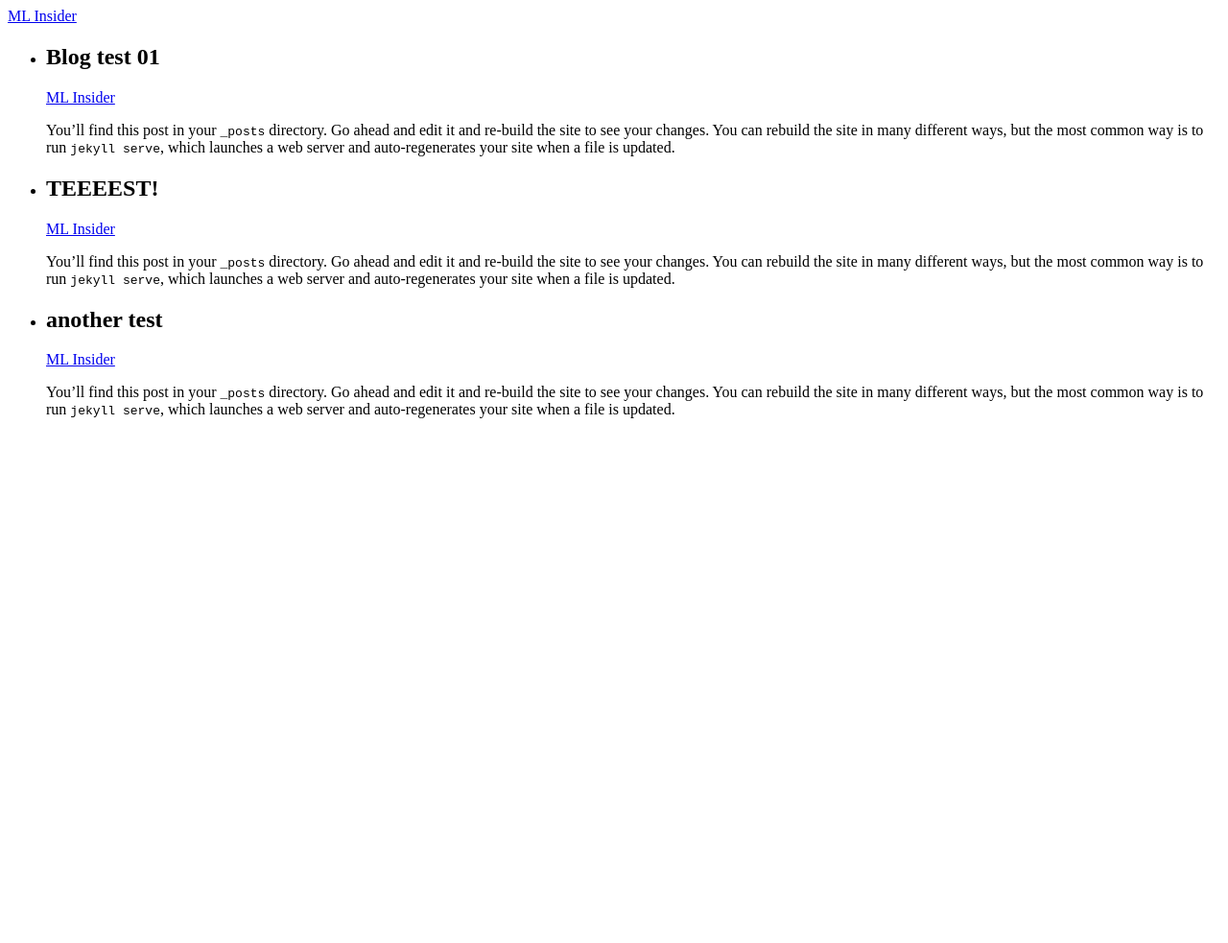
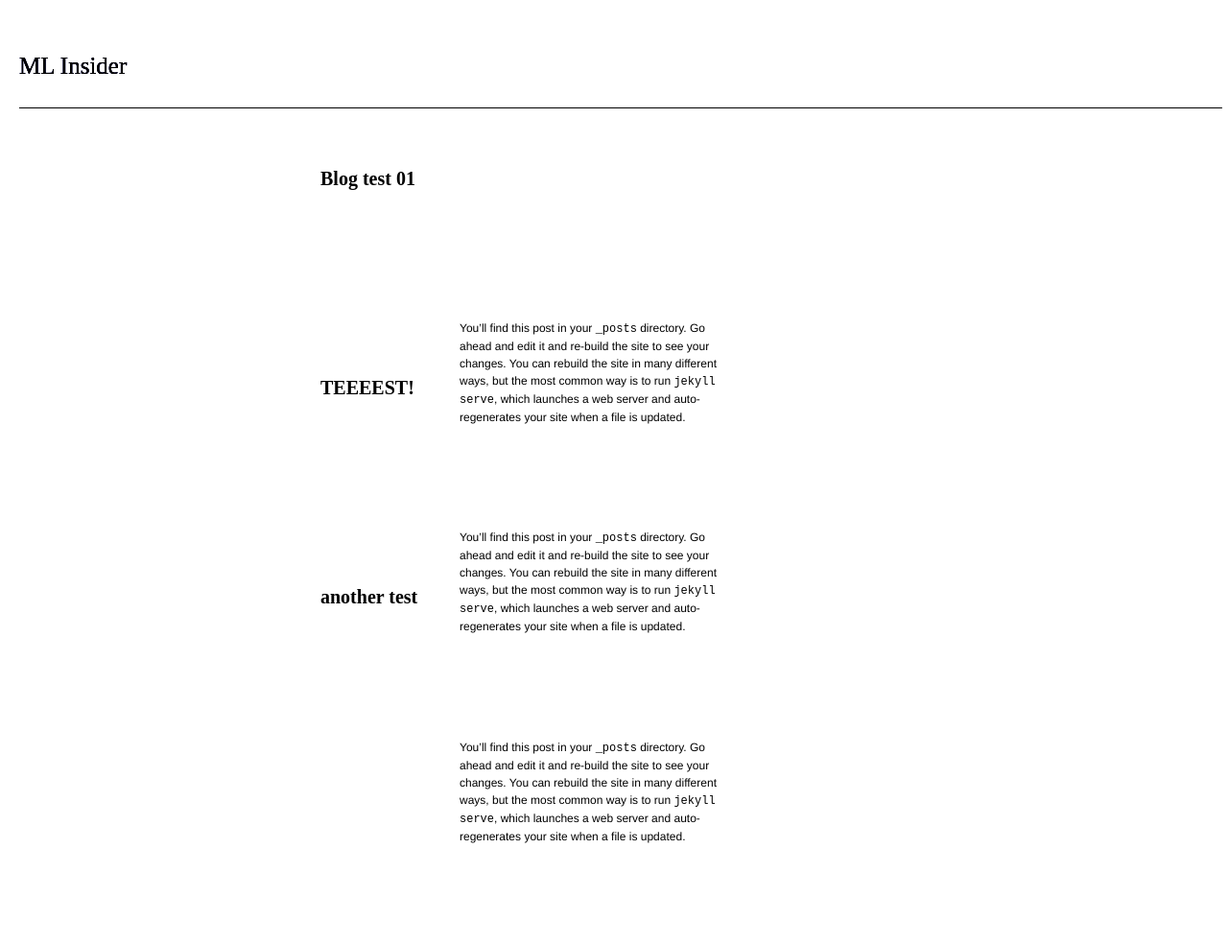
Before and after one commit to tsavas/ml_insider, a Jekyll site: the page built from index.html, in a window 1280 px wide. Shown: the whole page at 96% size. Built offline with Jekyll 4.4.1, drawn with Linux system fonts in a browser that asks for light colours; Markdown is read by kramdown in place of the engine named in the settings; before the commit the page ends 900 px from its top, so only the background shows below that.

```diff
--- a/_config.yml
+++ b/_config.yml
@@ -1,3 +1,3 @@
 markdown: redcarpet
-baseurl: mlinsider
+baseurl: /mlinsider
 exclude: ['README.md']
```
